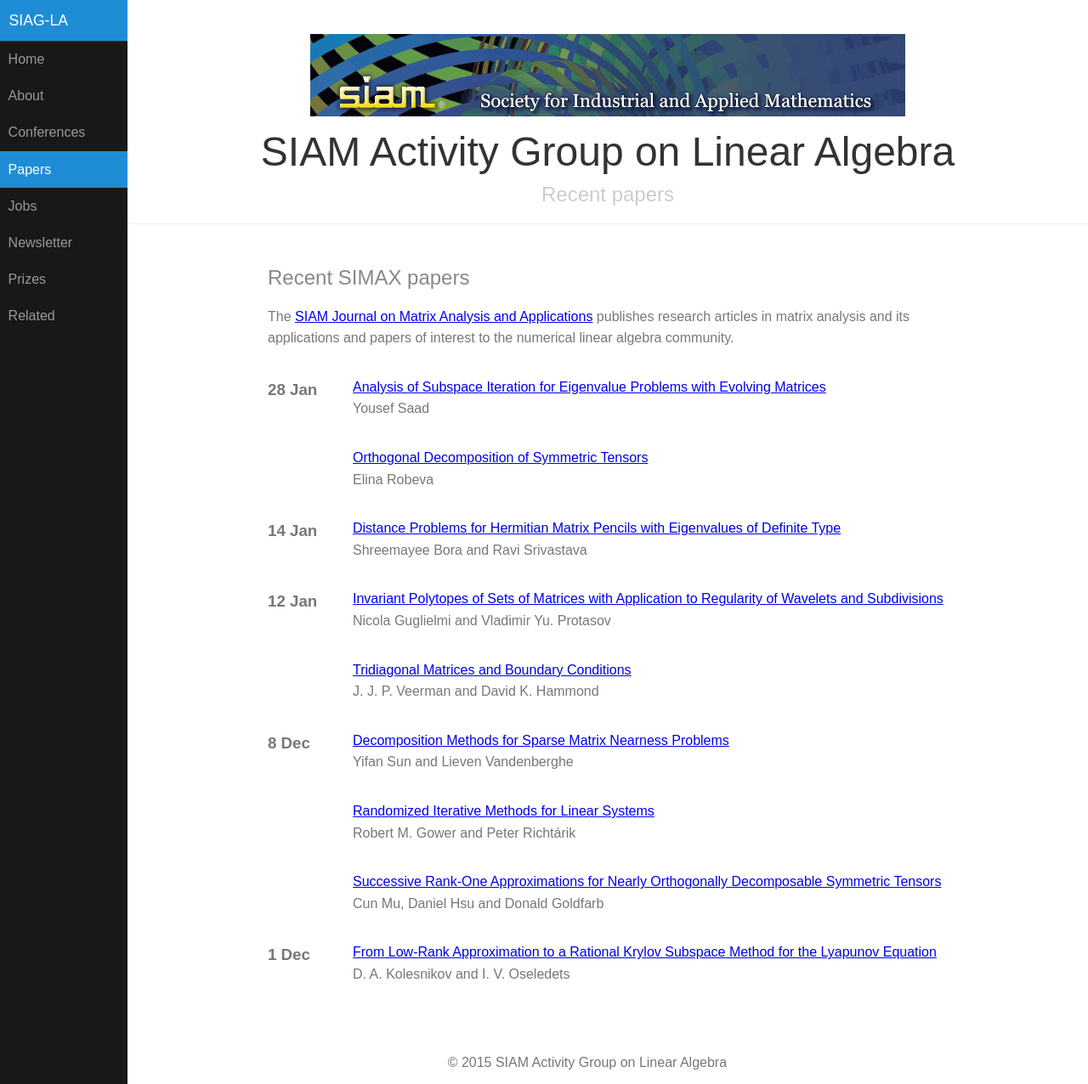
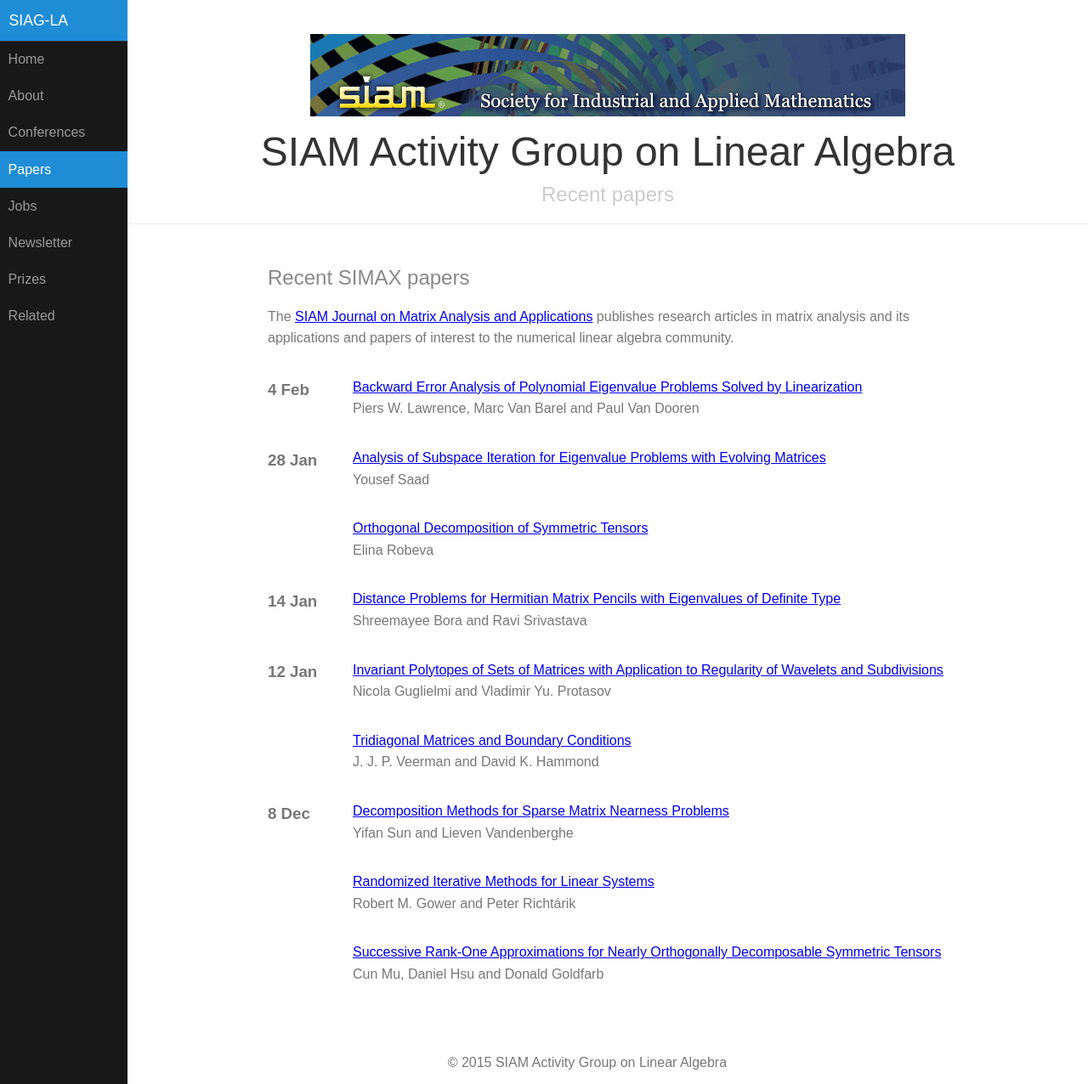
Before and after one commit to dbindel/siagla, a Jekyll site: the page built from simax.html, in a window 1280 px wide and 1276 px high. Shown: the whole window at 85% size. Built offline with Jekyll 4.4.1, drawn with Linux system fonts in a browser that asks for light colours.

Commit message:
Automated updates to simax.yml

```diff
--- a/_data/simax.yml
+++ b/_data/simax.yml
@@ -1364,3 +1364,11 @@
   pp_start: '103'
   title: Analysis of Subspace Iteration for Eigenvalue Problems with Evolving Matrices
   volume: '37'
+- authors: Piers W. Lawrence, Marc Van Barel and Paul Van Dooren
+  date: '2016-02-04T08:00:00Z'
+  doi: doi:10.1137/15M1015777
+  link: http://epubs.siam.org/doi/abs/10.1137/15M1015777?ai=s7&mi=3ezuvv&af=R
+  pp_end: '144'
+  pp_start: '123'
+  title: Backward Error Analysis of Polynomial Eigenvalue Problems Solved by Linearization
+  volume: '37'
```
